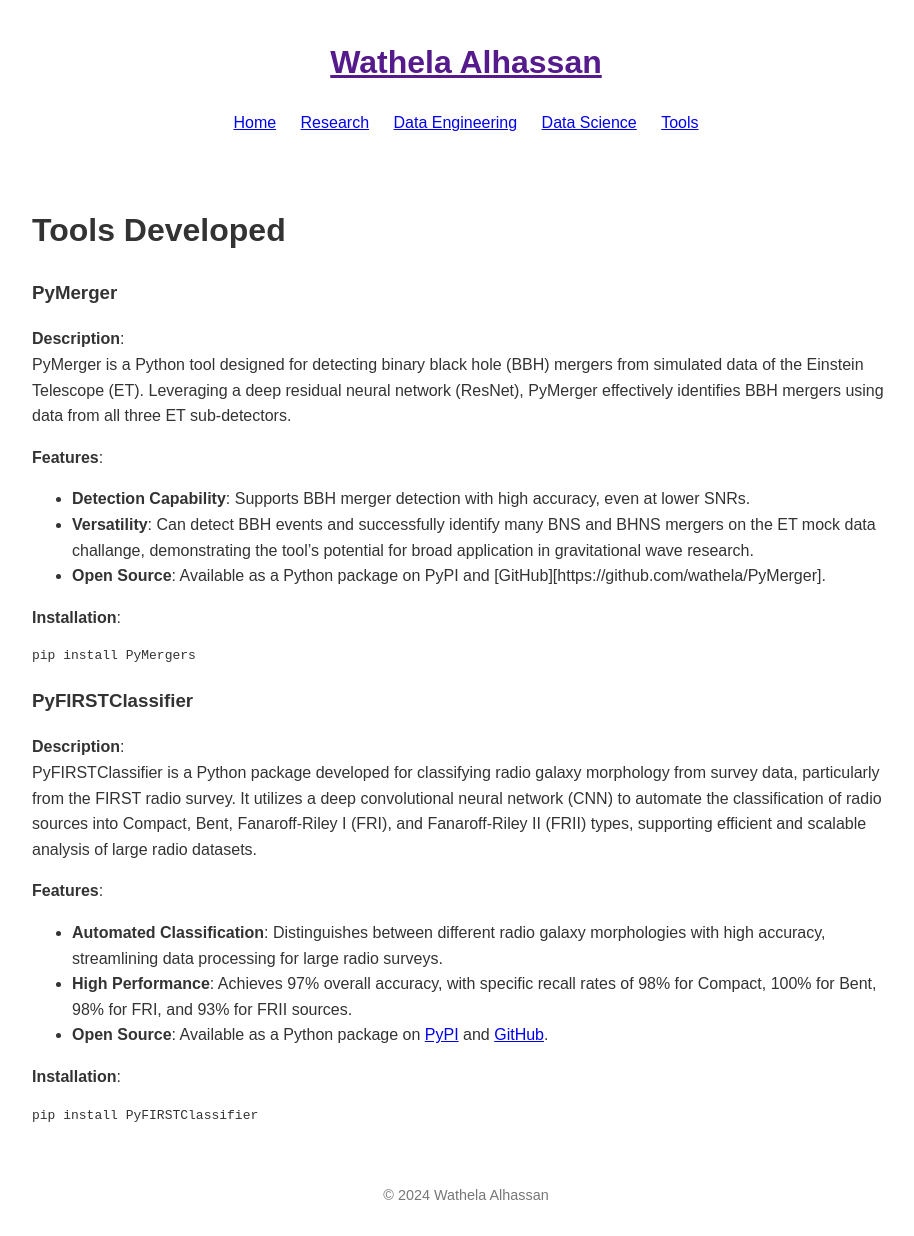
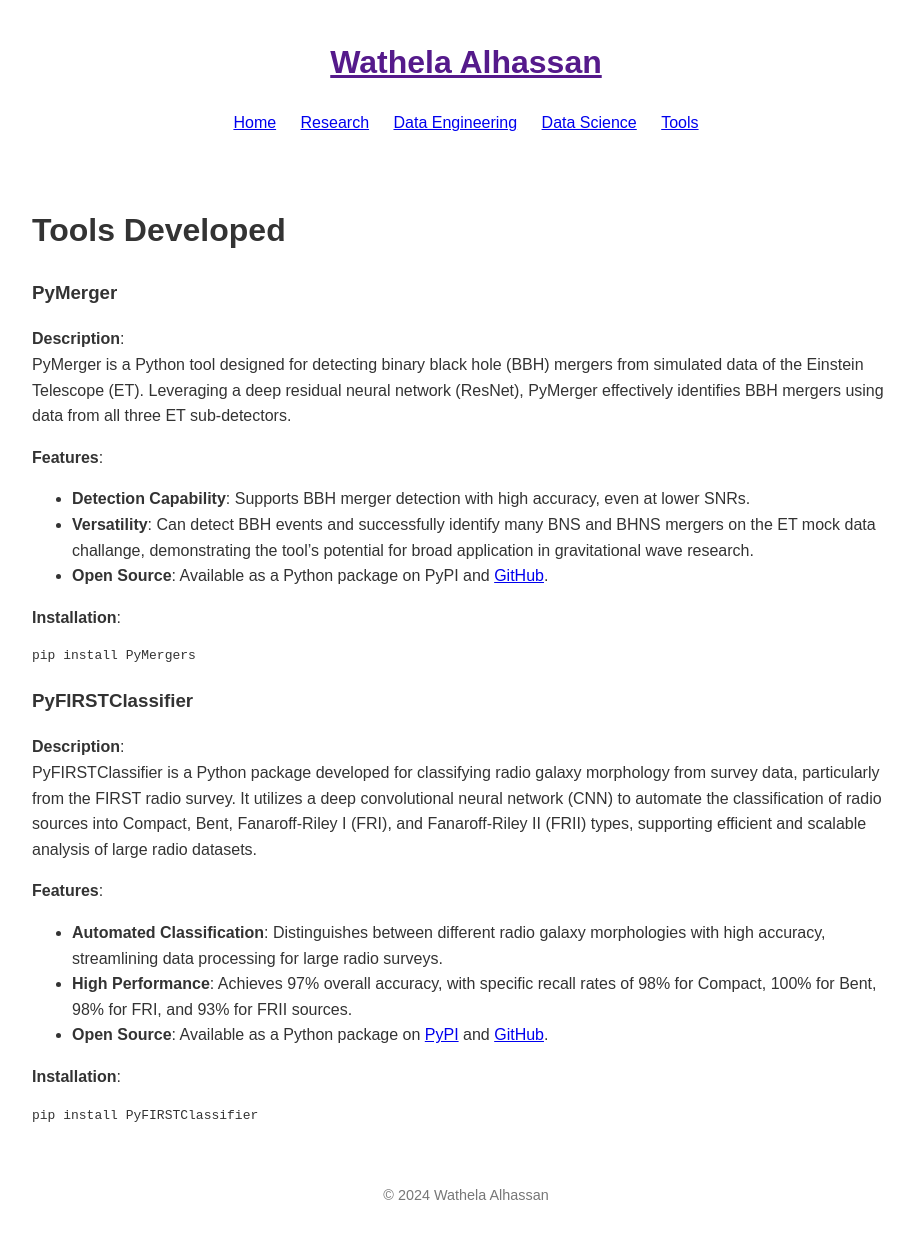
Before and after one commit to wathela/wathela.github.io, a Jekyll site: the page built from tools.md, in a window 1280 px wide. Shown: the whole page, without its empty margins (174-1088 px from the left). Built offline with Jekyll 4.4.1, drawn with Linux system fonts in a browser that asks for light colours.

Commit message:
update tools md

````diff
--- a/tools.md
+++ b/tools.md
@@ -13,7 +13,7 @@
 **Features**:
 - **Detection Capability**: Supports BBH merger detection with high accuracy, even at lower SNRs.
 - **Versatility**: Can detect BBH events and successfully identify many BNS and BHNS mergers on the ET mock data challange, demonstrating the tool’s potential for broad application in gravitational wave research.
-- **Open Source**: Available as a Python package on PyPI and [GitHub][https://github.com/wathela/PyMerger].
+- **Open Source**: Available as a Python package on PyPI and [GitHub](https://github.com/wathela/PyMerger).
 
 **Installation**:
 ```bash
````
